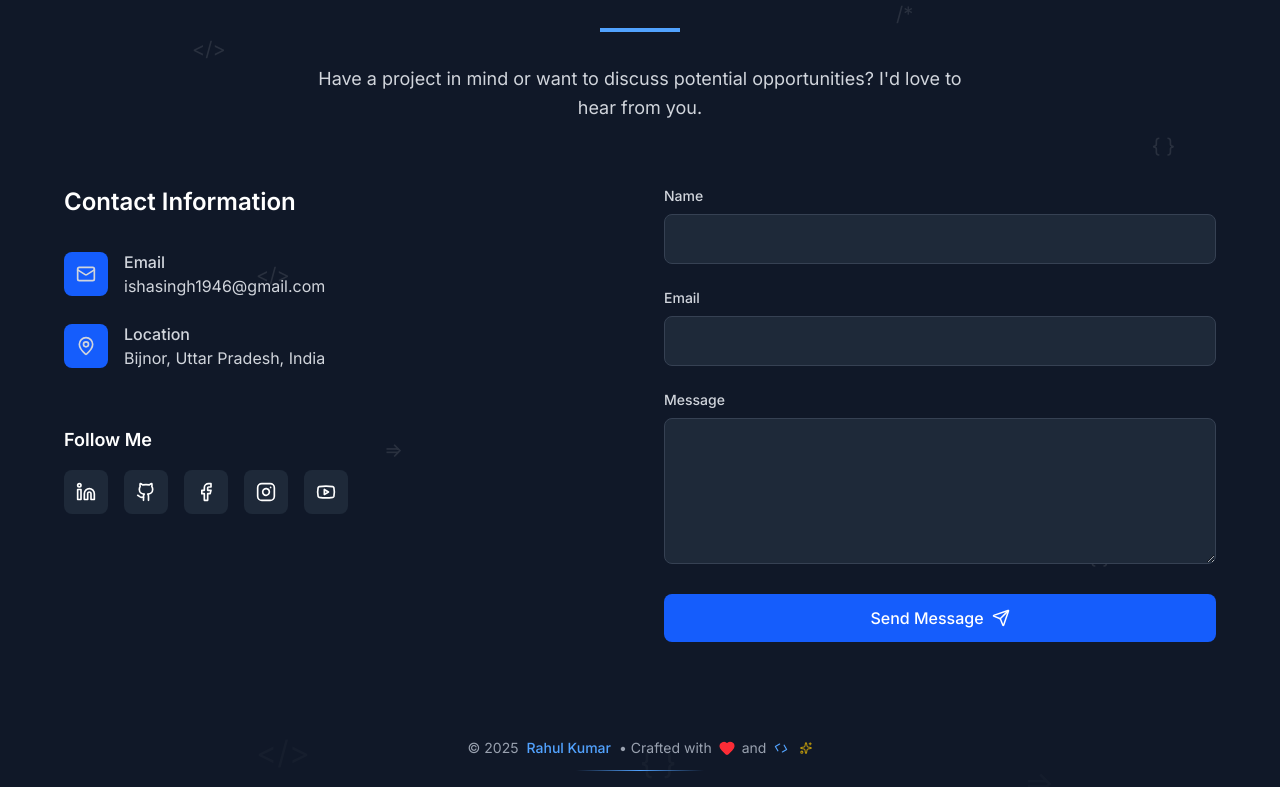
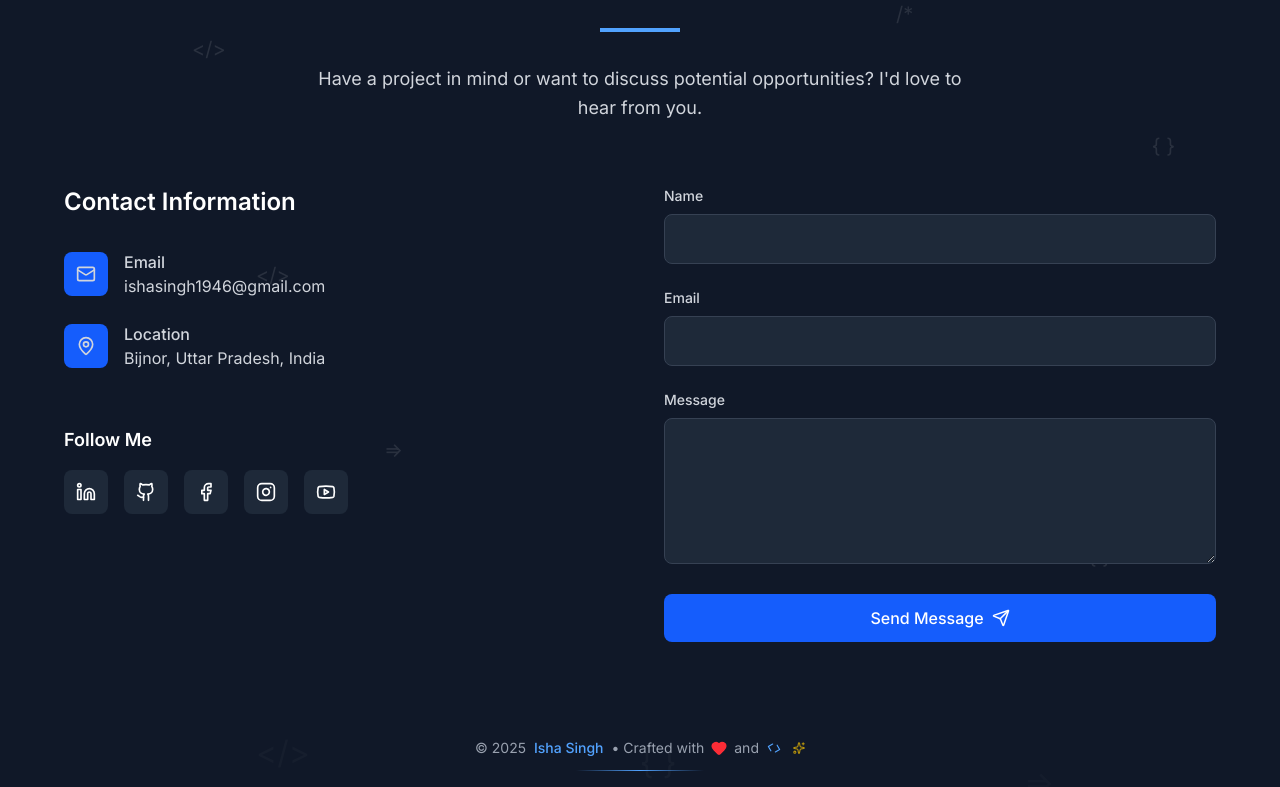
Before and after one commit to isha1946/Portfolio, a Next.js app: page / in a window 1280 px wide. Shown: the part 6421-7208 px from the top of the page. Built offline with nearby package versions, Linux system fonts and the light colour scheme.

Commit message:
Update Footer.tsx

```diff
--- a/src/components/Footer.tsx
+++ b/src/components/Footer.tsx
@@ -64,7 +64,7 @@ export default function Footer() {
               whileInView={{ opacity: 1 }}
               transition={{ delay: 0.3 }}
             >
-              Rahul Kumar
+              Isha Singh
             </motion.span>
 
             <motion.span
```
